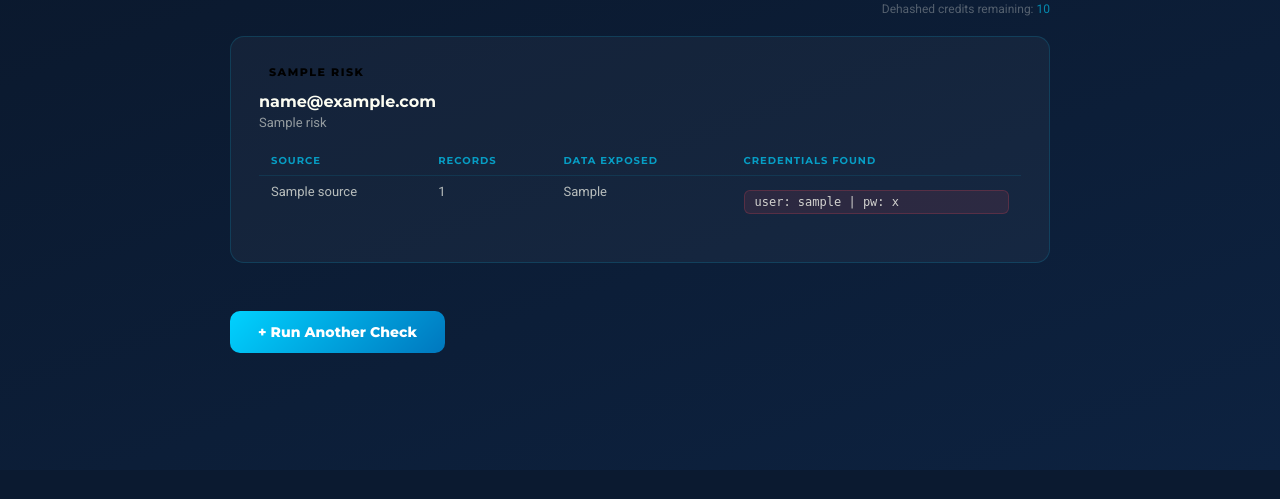
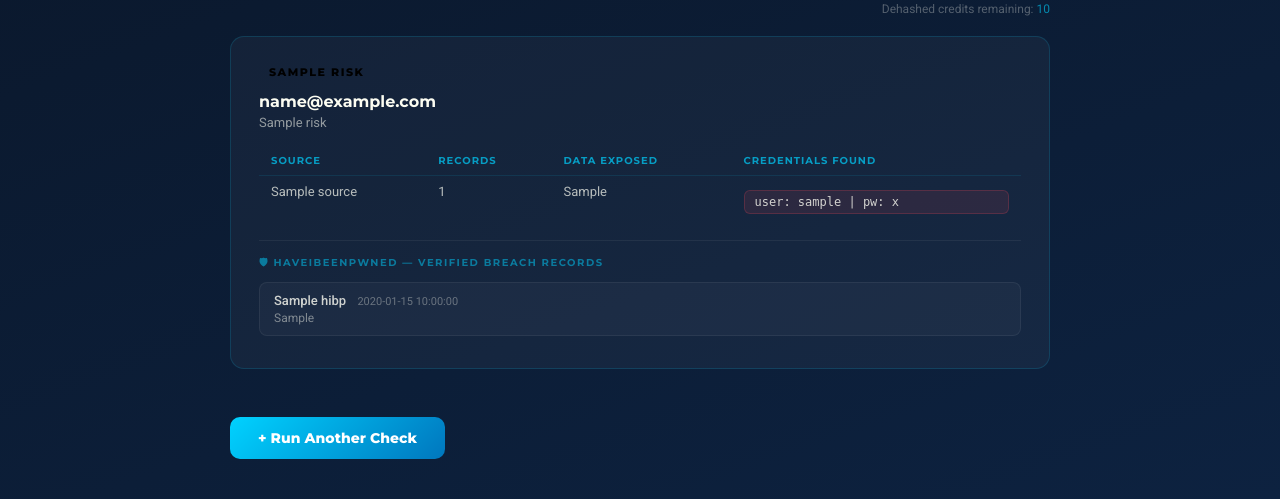
Before and after one commit to dcprojects1111/cybersurf-webapp-basic, a Flask app: template templates/report.html in a window 1280 px wide. Shown: the part 330-829 px from the top of the page. Before the commit the page ends 800 px from the top, so only its background shows below. Run offline with Flask 3, Linux system fonts and the light colour scheme; the template is opened without the code that fills it: most values are stand-ins (such as "Sample title", 1, 10 or a date in 2020).

Commit message:
Add HaveIBeenPwned API integration alongside Dehashed
Both sources now run per email: Dehashed for credential pairs,
HIBP for verified breach metadata. Gracefully skips if HIBP_API_KEY
not set. Report and UI updated to show both sections.

Co-Authored-By: Claude Sonnet 4.6 <noreply@anthropic.com>

```diff
--- a/app.py
+++ b/app.py
@@ -20,7 +20,10 @@ DEHASHED_API_KEY  = os.environ.get("DEHASHED_API_KEY", "")
 PCLOUD_AUTH_TOKEN = os.environ.get("PCLOUD_AUTH_TOKEN", "")
 PCLOUD_FOLDER     = os.environ.get("PCLOUD_FOLDER", "/CyberSurf Reports")
 
+HIBP_API_KEY    = os.environ.get("HIBP_API_KEY", "")
+
 DEHASHED_URL    = "https://api.dehashed.com/v2/search"
+HIBP_URL        = "https://haveibeenpwned.com/api/v3"
 PCLOUD_UPLOAD   = "https://api.pcloud.com/uploadfile"
 PCLOUD_PUBLINK  = "https://api.pcloud.com/getfilepublink"
 
@@ -67,6 +70,32 @@ def query_dehashed(email):
     resp = requests.post(DEHASHED_URL, json=payload, headers=headers, timeout=15)
     resp.raise_for_status()
     return resp.json()
+
+
+def query_hibp(email):
+    """
+    Query HaveIBeenPwned v3 for verified breach data.
+    Returns list of breach dicts, empty list if clean, or None if key not configured.
+    """
+    if not HIBP_API_KEY:
+        return None  # skip gracefully if no key
+
+    try:
+        resp = requests.get(
+            f"{HIBP_URL}/breachedaccount/{email}",
+            params={"truncateResponse": "false"},
+            headers={
+                "hibp-api-key": HIBP_API_KEY,
+                "user-agent":   "CyberSurf-BreachCheck",
+            },
+            timeout=15,
+        )
+        if resp.status_code == 404:
+            return []   # clean — no breaches found
+        resp.raise_for_status()
+        return resp.json()
+    except Exception:
+        return None  # don't let HIBP failure break the whole check
 
 
 def process_entries(entries):
@@ -186,6 +215,28 @@ def build_report_text(customer_name, results):
                         if cred["username"]: parts.append(f"username: {cred['username']}")
                         if cred["password"]: parts.append(f"password: {cred['password']}")
                         lines.append(f"    → {' | '.join(parts)}")
+                lines.append("")
+
+    # HIBP verified breach summary per email
+    any_hibp = any(r.get("hibp") for r in results)
+    if any_hibp:
+        lines += [sep, "  HAVE I BEEN PWNED — VERIFIED BREACH RECORDS", sep]
+        for r in results:
+            hibp = r.get("hibp")
+            lines.append(f"  EMAIL: {r['email']}")
+            if hibp is None:
+                lines += ["  (HIBP check not available)", ""]
+            elif len(hibp) == 0:
+                lines += ["  No verified breaches found (HIBP).", ""]
+            else:
+                lines.append(f"  Found in {len(hibp)} verified breach(es):")
+                for b in sorted(hibp, key=lambda x: x.get("BreachDate", ""), reverse=True):
+                    classes = ", ".join(b.get("DataClasses", [])) or "unknown"
+                    lines += [
+                        f"    • {b.get('Name', 'Unknown')} ({b.get('BreachDate', 'unknown date')})",
+                        f"      Domain    : {b.get('Domain', '—')}",
+                        f"      Data types: {classes}",
+                    ]
                 lines.append("")
 
     # Recommendations
@@ -310,11 +361,16 @@ def run_check():
                 for info in breaches.values() for f in info["exposed_fields"]
             )
             risk, risk_desc = risk_level(total, any_pw)
+
+            # HIBP verified breach list (runs independently — failure is non-fatal)
+            hibp_breaches = query_hibp(email)
+
             results.append({
-                "email":    email,
-                "total":    total,
-                "breaches": breaches,
-                "risk":     (risk, risk_desc),
+                "email":        email,
+                "total":        total,
+                "breaches":     breaches,
+                "risk":         (risk, risk_desc),
+                "hibp":         hibp_breaches,   # list, [], or None
             })
     except Exception as e:
         return render_template("index.html", error=f"Dehashed API error: {e}")
--- a/templates/report.html
+++ b/templates/report.html
@@ -59,6 +59,16 @@
     /* Credential pills */
     .cred-list{margin-top:6px;display:flex;flex-direction:column;gap:4px;}
     .cred-pill{display:inline-block;background:rgba(255,71,87,.1);border:1px solid rgba(255,71,87,.2);border-radius:6px;padding:4px 10px;font-family:monospace;font-size:12px;color:rgba(252,253,242,.8);}
+
+    /* HIBP section */
+    .hibp-section{margin-top:18px;border-top:1px solid rgba(255,255,255,.06);padding-top:14px;}
+    .hibp-section h4{font-family:'Montserrat',sans-serif;font-size:10px;font-weight:700;letter-spacing:1.5px;text-transform:uppercase;color:rgba(0,210,255,.5);margin-bottom:10px;}
+    .hibp-breach{background:rgba(255,255,255,.03);border:1px solid rgba(255,255,255,.06);border-radius:8px;padding:10px 14px;margin-bottom:8px;font-size:13px;}
+    .hibp-breach .bname{font-weight:500;color:rgba(252,253,242,.8);}
+    .hibp-breach .bdate{font-size:11px;color:rgba(252,253,242,.35);margin-left:8px;}
+    .hibp-breach .bclasses{font-size:12px;color:rgba(252,253,242,.45);margin-top:3px;}
+    .hibp-none{font-size:13px;color:rgba(0,210,100,.5);}
+    .hibp-skip{font-size:12px;color:rgba(252,253,242,.25);font-style:italic;}
 
     /* Raw report */
     .report-section{background:rgba(0,0,0,.25);border:1px solid rgba(255,255,255,.07);border-radius:10px;padding:20px 24px;margin-top:8px;}
@@ -143,6 +153,27 @@
         {% else %}
         <p style="font-size:13px;color:rgba(0,210,100,.6);">No records found.</p>
         {% endif %}
+
+        <!-- HIBP Verified Breaches -->
+        {% if r.hibp is not none %}
+        <div class="hibp-section">
+          <h4>&#128737; HaveIBeenPwned — Verified Breach Records</h4>
+          {% if r.hibp | length == 0 %}
+          <p class="hibp-none">&#10003; Not found in any verified breaches (HIBP).</p>
+          {% else %}
+          {% for b in r.hibp | sort(attribute='BreachDate', reverse=True) %}
+          <div class="hibp-breach">
+            <span class="bname">{{ b.Name }}</span>
+            <span class="bdate">{{ b.BreachDate }}</span>
+            <div class="bclasses">{{ b.DataClasses | join(', ') }}</div>
+          </div>
+          {% endfor %}
+          {% endif %}
+        </div>
+        {% else %}
+        <p class="hibp-skip" style="margin-top:14px;">HIBP check not run — add HIBP_API_KEY to enable.</p>
+        {% endif %}
+
       </div>
       {% endfor %}
     </div>
```
